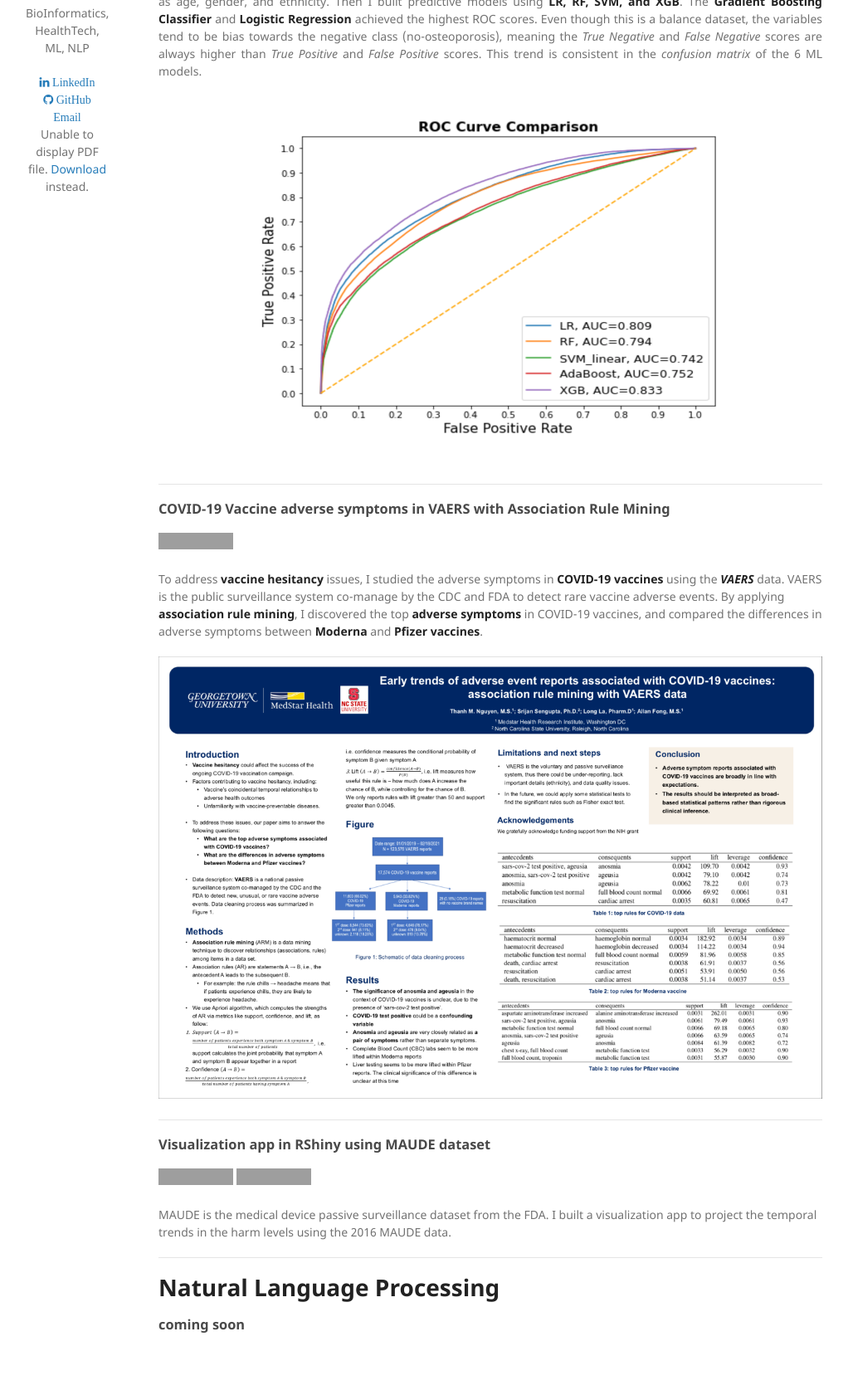
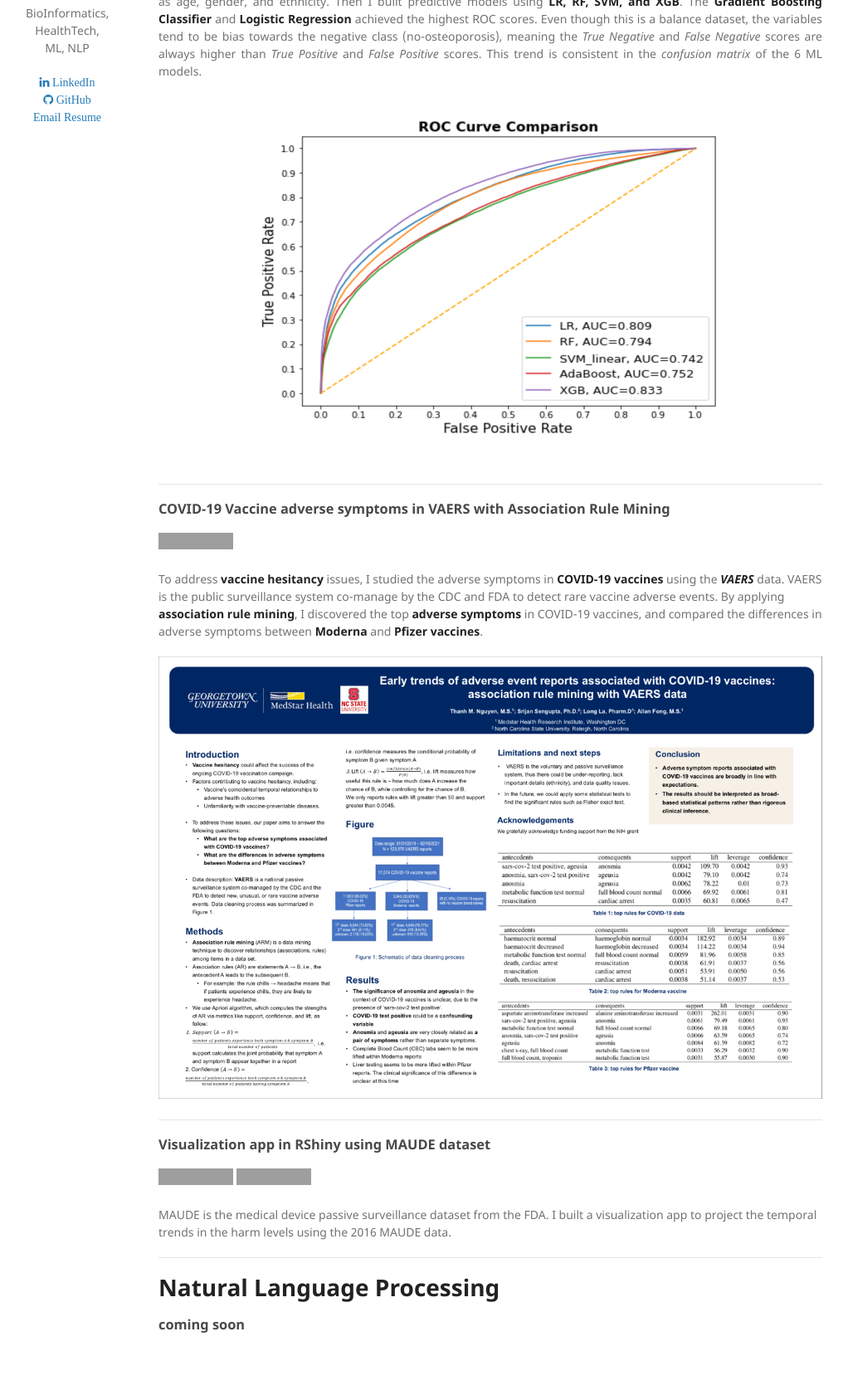
Before and after one commit to ThanhNguyen93/ThanhNguyen93.github.io, a Jekyll site: the page built from index.md, in a window 1280 px wide. Shown: the part 265-1940 px from the top of the page at 83% size, without its empty margins (129-1151 px from the left). Built offline with Jekyll 4.4.1, drawn with Linux system fonts in a browser that asks for light colours; our own code applies the rules of GitHub Pages for plain Markdown files; grey boxes are pictures that could not be loaded.

Commit message:
Update _config.yml

```diff
--- a/_config.yml
+++ b/_config.yml
@@ -13,10 +13,7 @@ description:
   <a href="https://github.com/ThanhNguyen93" class="fa fa-github"> GitHub</a>
   <br>
   <a href="mailto:thanhmnguyen05@gmail.com" class="fa fa-email"> Email</a>
-  <object data="https://github.com/ThanhNguyen93/ThanhNguyen93.github.io/blob/main/pdf/%5BThanhNguyen%5DResume_april_2023.pdf" type="application/pdf" width="100%" height="500px">
-      <p>Unable to display PDF file.
-      <a href="https://github.com/ThanhNguyen93/ThanhNguyen93.github.io/blob/main/pdf/%5BThanhNguyen%5DResume_april_2023.pdf">Download</a> instead.</p>
-    </object>
+  <a href = "https://github.com/ThanhNguyen93/ThanhNguyen93.github.io/blob/main/pdf/%5BThanhNguyen%5DResume_april_2023.pdf" class = "fa fa-pdf"> Resume</a>
   </p>
 
 
```
